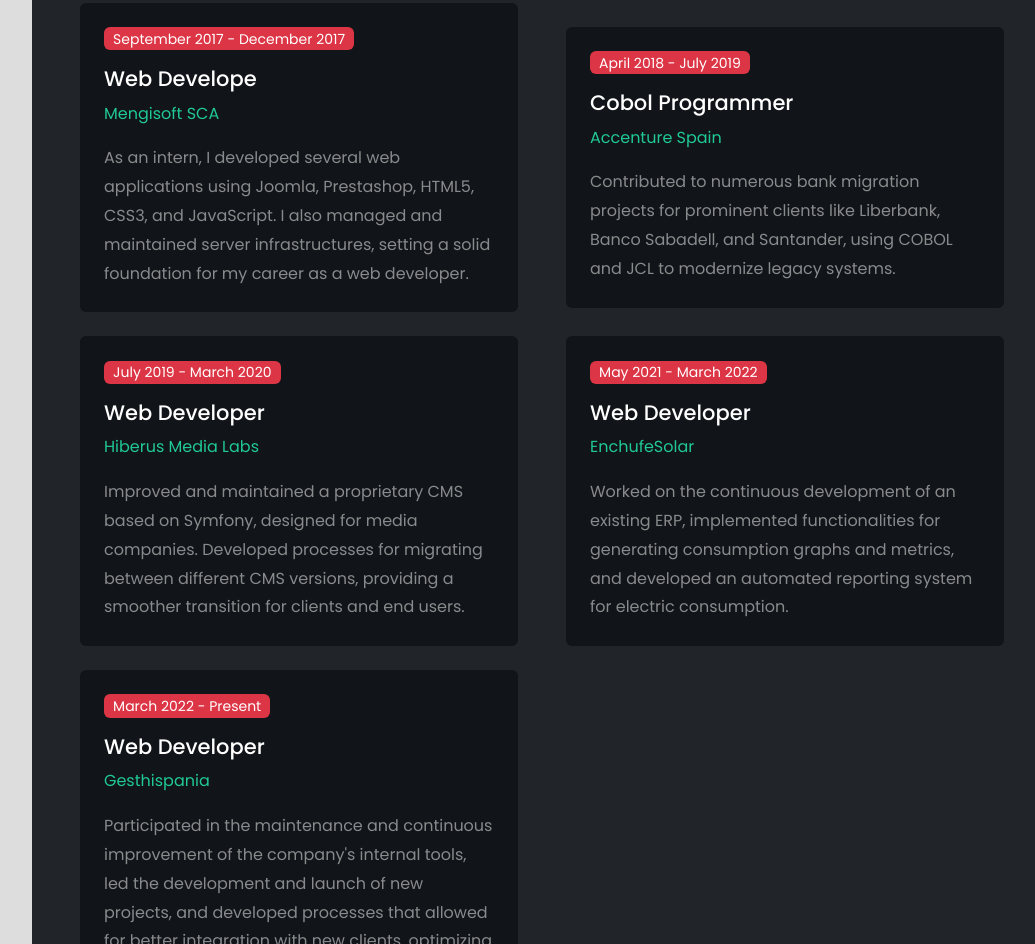
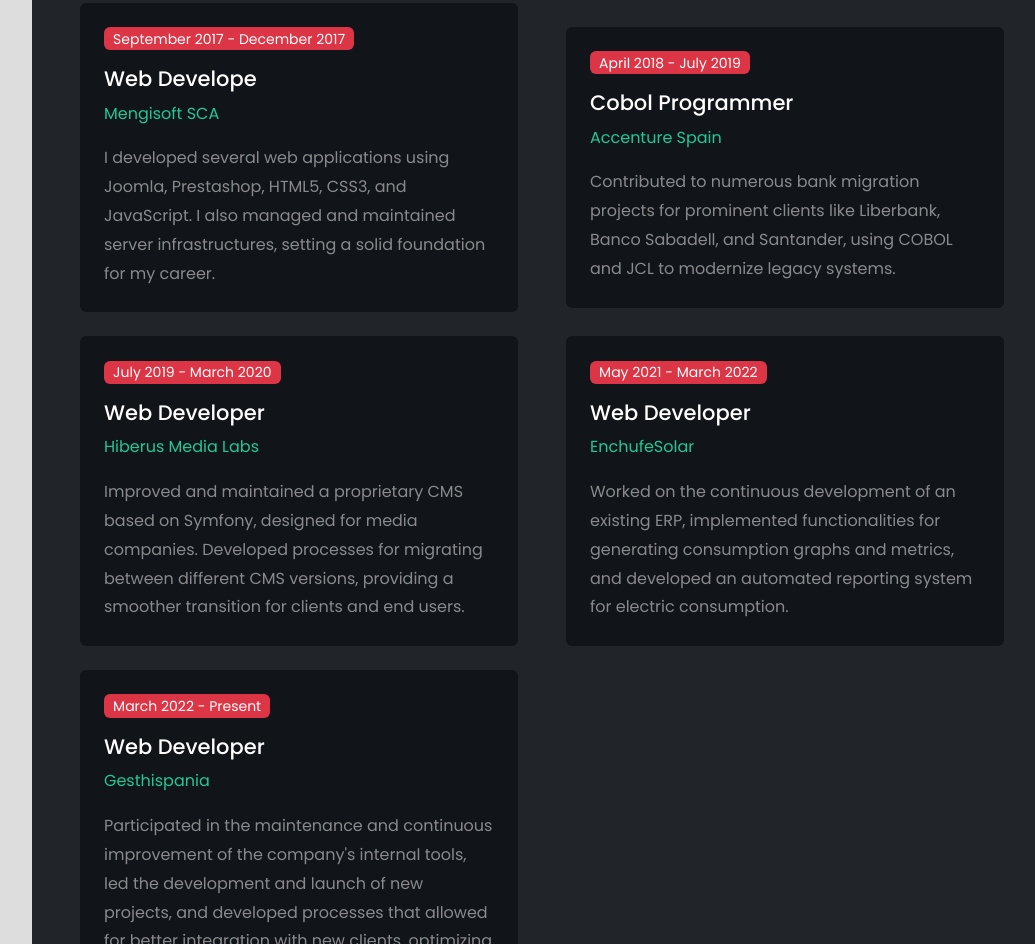
Before and after one commit to cjuol/cjuol.github.io, a plain HTML site: page index.html in a window 1280 px wide. Shown: the part 3320-4264 px from the top of the page, without its empty margins (228-1263 px from the left). Drawn offline with Linux system fonts and the light colour scheme.

Commit message:
Change description

```diff
--- a/index.html
+++ b/index.html
@@ -511,10 +511,10 @@
                   <h3 class="text-5 text-white">Web Develope</h3>
                   <p class="text-primary">Mengisoft SCA</p>
                   <p class="text-white-50 mb-0">
-                    As an intern, I developed several web applications using
-                    Joomla, Prestashop, HTML5, CSS3, and JavaScript. I also
-                    managed and maintained server infrastructures, setting a
-                    solid foundation for my career as a web developer.
+                    I developed several web applications using Joomla,
+                    Prestashop, HTML5, CSS3, and JavaScript. I also managed and
+                    maintained server infrastructures, setting a solid
+                    foundation for my career.
                   </p>
                 </div>
               </div>
```
